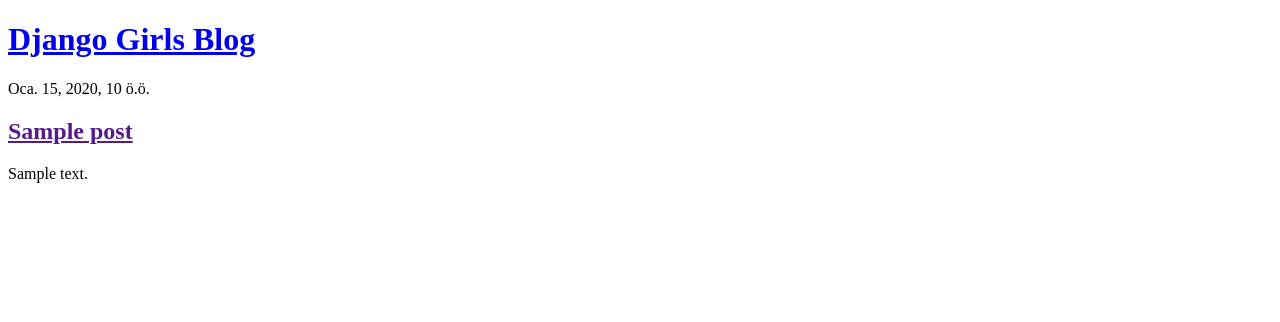
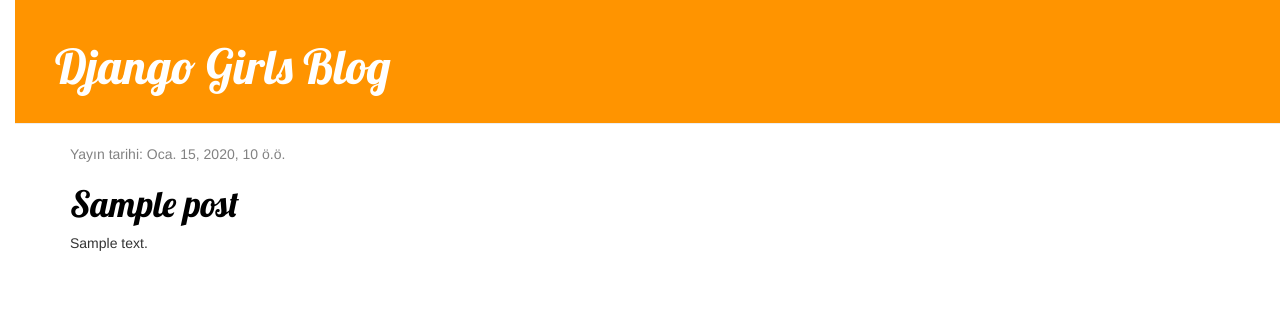
Before and after one commit to orbirpinar/django_girls_blog, a Django app: template blog/templates/blog/post_list.html in a window 1280 px wide. Shown: the top 322 px of the page. Run offline with Django 3.2, Linux system fonts and the light colour scheme; the template is opened without the code that fills it: values that come from a table or form of the project are taken from there, others are empty; tables that the repository leaves empty hold one stand-in row (values such as "Sample post"); some libraries are stand-ins or nearby versions.

Commit message:
Added view and template for detailed blog post as well as  Css for the site.

```diff
--- /dev/null
+++ b/blog/static/blog/style.css
@@ -0,0 +1,55 @@
+h1 a{
+	 color: #FCA205;
+	 font-family: 'Lobster';
+}
+
+body {
+    padding-left: 15px;
+}
+
+.page-header {
+	background-color:#ff9400;
+	margin-top:0;
+	padding: 20px 20px 20px 40px;
+}
+
+.page-header h1, .page-header h1 a, .page-header h1 a:visited, .page-header h1 a:active {
+    color: #ffffff;
+    font-size: 36pt;
+    text-decoration: none;
+}
+
+.content {
+    margin-left: 40px;
+}
+
+h1, h2, h3, h4 {
+    font-family: 'Lobster', cursive;
+}
+
+.date {
+    color: #828282;
+}
+
+.save {
+    float: right;
+}
+
+.post-form textarea, .post-form input {
+    width: 100%;
+}
+
+.top-menu, .top-menu:hover, .top-menu:visited {
+    color: #ffffff;
+    float: right;
+    font-size: 26pt;
+    margin-right: 20px;
+}
+
+.post {
+    margin-bottom: 70px;
+}
+
+.post h1 a, .post h1 a:visited {
+    color: #000000;
+}
--- /dev/null
+++ b/blog/templates/blog/base.html
@@ -0,0 +1,25 @@
+{% load static %}
+<!DOCTYPE html>
+<html>
+<head>
+	<link rel="stylesheet" href="//maxcdn.bootstrapcdn.com/bootstrap/3.2.0/css/bootstrap.min.css">
+	<link rel="stylesheet" href="//maxcdn.bootstrapcdn.com/bootstrap/3.2.0/css/bootstrap-theme.min.css">
+	<link rel="stylesheet" type="text/css" href="{% static 'blog/style.css' %}">
+	<link href="//fonts.googleapis.com/css?family=Lobster&subset=latin,latin-ext" rel="stylesheet" type="text/css">
+
+
+	<title>Django Girls Blog</title>
+</head>
+<body>
+	<div class='page-header'>
+		<h1><a href="/">Django Girls Blog</a></h1>
+	</div>
+	<div class="content container">
+    <div class="row">
+        <div class="col-md-8">
+            {% block content %} {% endblock content %}
+        </div>
+    </div>
+</div>
+</body>
+</html>
--- a/blog/templates/blog/post_list.html
+++ b/blog/templates/blog/post_list.html
@@ -1,18 +1,15 @@
-<!DOCTYPE html>
-<html>
-<head>
-	<title>Django Girls Blog</title>
-</head>
-<body>
-	<div>
-		<h1><a href="/">Django Girls Blog</a></h1>
-	</div>
-	{% for post in posts %}
-	<div>
-            <p>{{ post.published_date }}</p>
-            <h2><a href="">{{ post.title }}</a></h2>
+{% extends 'blog/base.html'  %}
+
+{% block content %}
+    {% for post in posts %}
+        <div class="post">
+        {% if post.published_date %}
+        <div class="date">
+            <p>Yayın tarihi: {{ post.published_date }}</p>
+        </div>
+        {% endif %}
+            <h1><a href="{% url 'post-detail' post.pk %}">{{ post.title }}</a></h1>
             <p>{{ post.text|linebreaksbr }}</p>
-    </div>
+        </div>
     {% endfor %}
-</body>
-</html>
+{% endblock content %}
--- a/blog/urls.py
+++ b/blog/urls.py
@@ -3,6 +3,7 @@ from django.urls import path
 from . import views
 
 urlpatterns = [
-	path('',views.post_list,name='post_list')
+	path('',views.post_list,name='post_list'),
+	path('post/<int:pk>',views.post_detail,name='post-detail'),
 
 ]
--- a/blog/views.py
+++ b/blog/views.py
@@ -1,6 +1,10 @@
-from django.shortcuts import render
+from django.shortcuts import render,get_object_or_404
 from django.utils import timezone
 from .models import Post
 def post_list(request):
 	posts = Post.objects.filter(published_date__lte=timezone.now()).order_by('published_date')
 	return render(request,'blog/post_list.html',{'posts':posts})
+
+def post_detail(request,pk):
+	post = get_object_or_404(Post,pk=pk)
+	return render(request,'blog/post_detail.html',{'post':post})
```
Also changed, not shown: blog/templates/blog/post_detail.html (added, +10 -0 lines).
